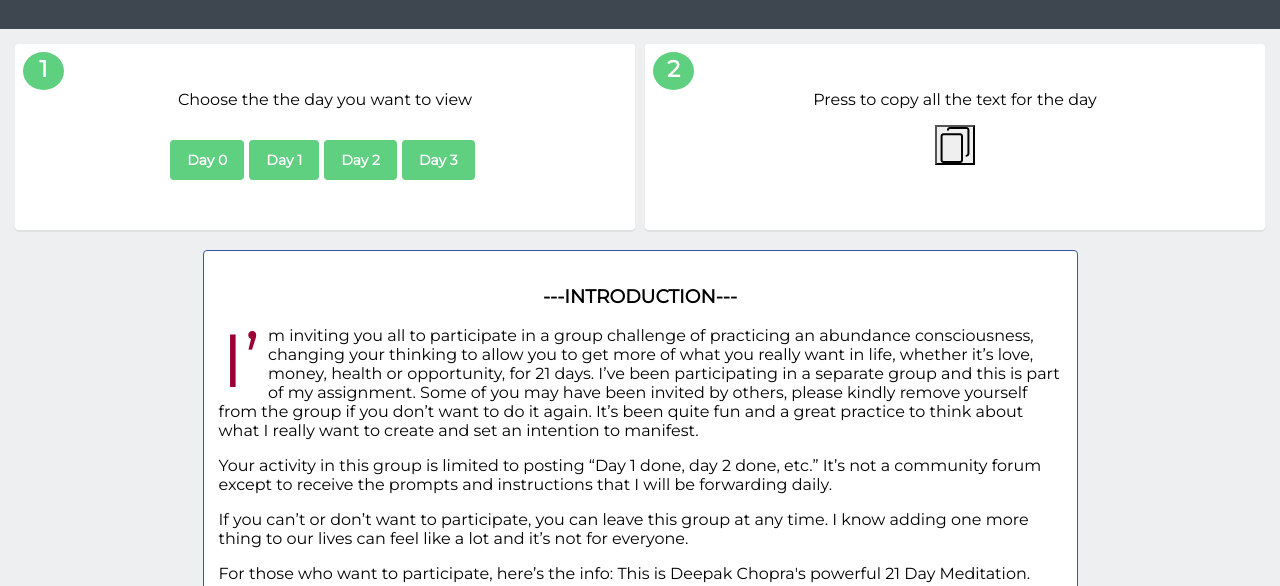
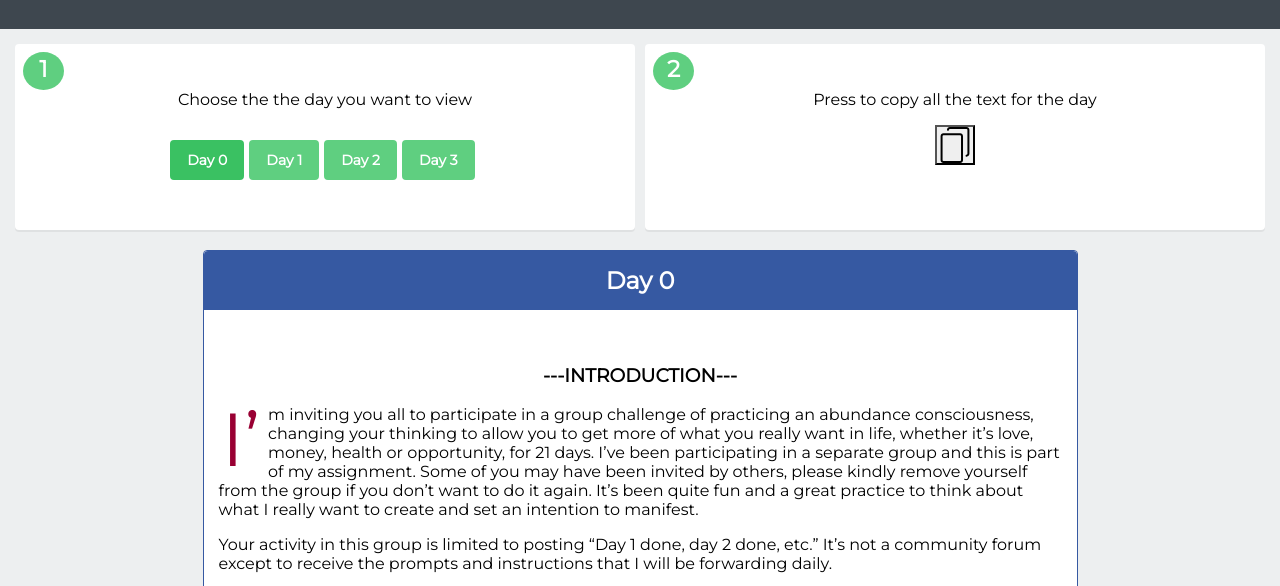
Before and after one commit to leafleaf90/21DayAbundance, a plain HTML site: page index.html in a window 1280 px wide. Both pictures are taken after a click on the link "Day 0". Shown: the part 211-797 px from the top of the page. Drawn offline with Linux system fonts and the light colour scheme.

Commit message:
fixed h2 issue

```diff
--- a/css/styles.css
+++ b/css/styles.css
@@ -116,6 +116,11 @@ padding-left: 3px;
     border-color: #3ac162;
 }
 
+.daybutton:focus{
+    background-color: #3ac162;
+    border-color: #3ac162;
+}
+
 .btn-copy{
     height:40px;
     width:40px;
--- a/js/meditationList.js
+++ b/js/meditationList.js
@@ -67,7 +67,7 @@ dayButtons.forEach((btn) => {
 
 function printDay(selectedDay){
   meditation=meditations[selectedDay];
-    outputDiv.innerHTML='';
+    outputDiv.innerHTML=`<h2>Day ${meditation.day}</h2>`;
     for (let prop in meditation)
     if (meditation[prop]!=''&&prop!=="day"){
       let message = `<h3>---${prop.toUpperCase()}---</h3>`;
```
